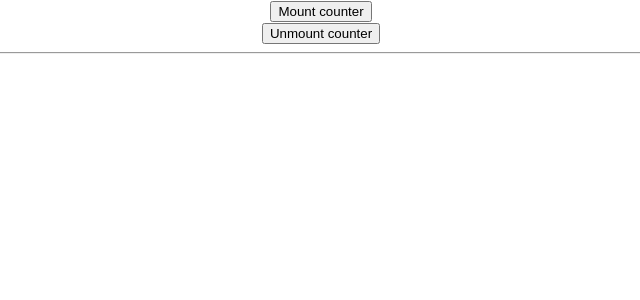
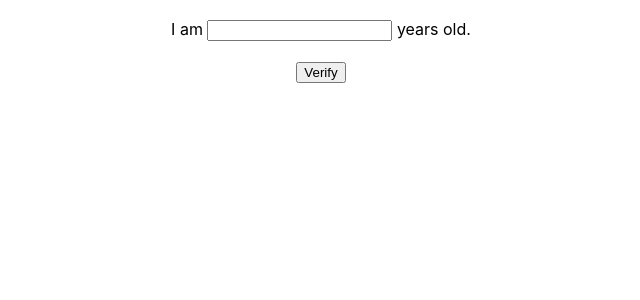
Before and after one commit to smsidki/tutorial-ui, a React (Create React App) app: page / in a window 1280 px wide. Shown: the top 300 px of the page, without its empty margins (319-959 px from the left). Built offline with nearby package versions, Linux system fonts and the light colour scheme.

Commit message:
Rarely used cycle

```diff
--- a/src/App.js
+++ b/src/App.js
@@ -1,26 +1,23 @@
 import React from 'react';
 import './App.css';
-import Counter from './Counter';
-import ReactDOM from 'react-dom'
+import Mature from "./Mature";
 
 class App extends React.Component {
 
-  mountCounter = () => {
-    ReactDOM.render(<Counter/>, document.getElementById('counter'))
-  };
+  state = {age: 0};
 
-  unmountCounter = () => {
-    ReactDOM.unmountComponentAtNode(document.getElementById('counter'))
+  verifyAge = () => {
+    this.setState({age: Number(this.refs.age.value) || 0});
   };
 
   render() {
     return (
       <div className="App">
-        <button onClick={this.mountCounter}>Mount counter</button>
+        <Mature age={this.state.age}/>
+        I am <input ref={'age'}/> years old.
         <br/>
-        <button onClick={this.unmountCounter}>Unmount counter</button>
-        <hr/>
-        <div id={'counter'}/>
+        <br/>
+        <button onClick={this.verifyAge}>Verify</button>
       </div>
     );
   }
--- /dev/null
+++ b/src/Mature.js
@@ -0,0 +1,38 @@
+import React, {Component} from 'react';
+import PropTypes from 'prop-types';
+
+class Mature extends Component {
+  state = {content: ''};
+
+  componentWillReceiveProps(nextProps, nextContext) {
+    if (nextProps.age >= 17) {
+      this.setState({content: 'Contents that suitable for those aged 17 years and older'});
+    } else {
+      this.setState({content: 'You need at least 17 years old to view this content'});
+    }
+  }
+
+  shouldComponentUpdate(nextProps, nextState, nextContext) {
+    return this.state.content !== nextState.content;
+  }
+
+  componentDidUpdate(prevProps, prevState, snapshot) {
+    console.log(`componentDidUpdate, previous age: ${prevProps.age}`);
+  }
+
+  render() {
+    console.log('render Mature.js');
+    return(
+      <>
+        <h3>{this.state.content}</h3>
+      </>
+    );
+  }
+
+}
+
+Mature.propTypes = {
+  age: PropTypes.number.isRequired
+};
+
+export default Mature;
```
